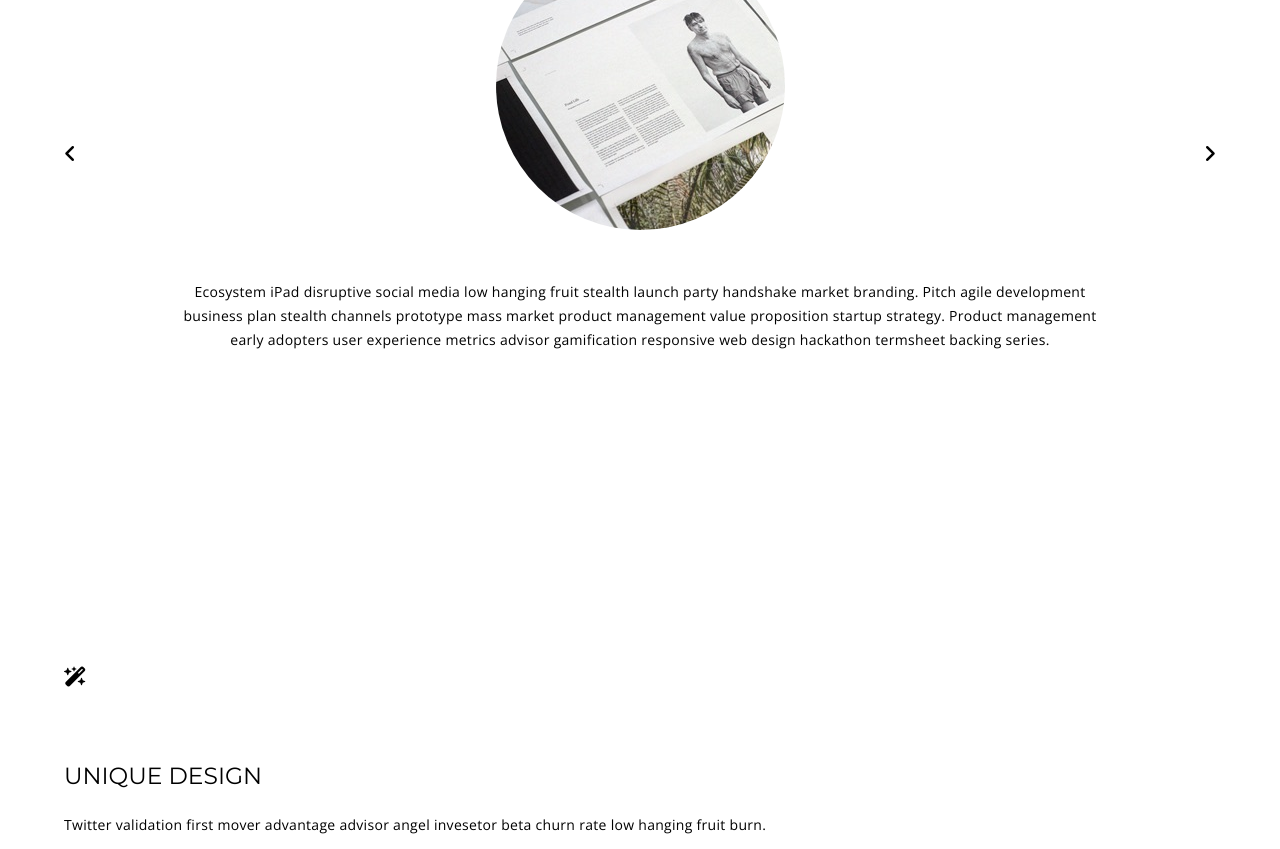
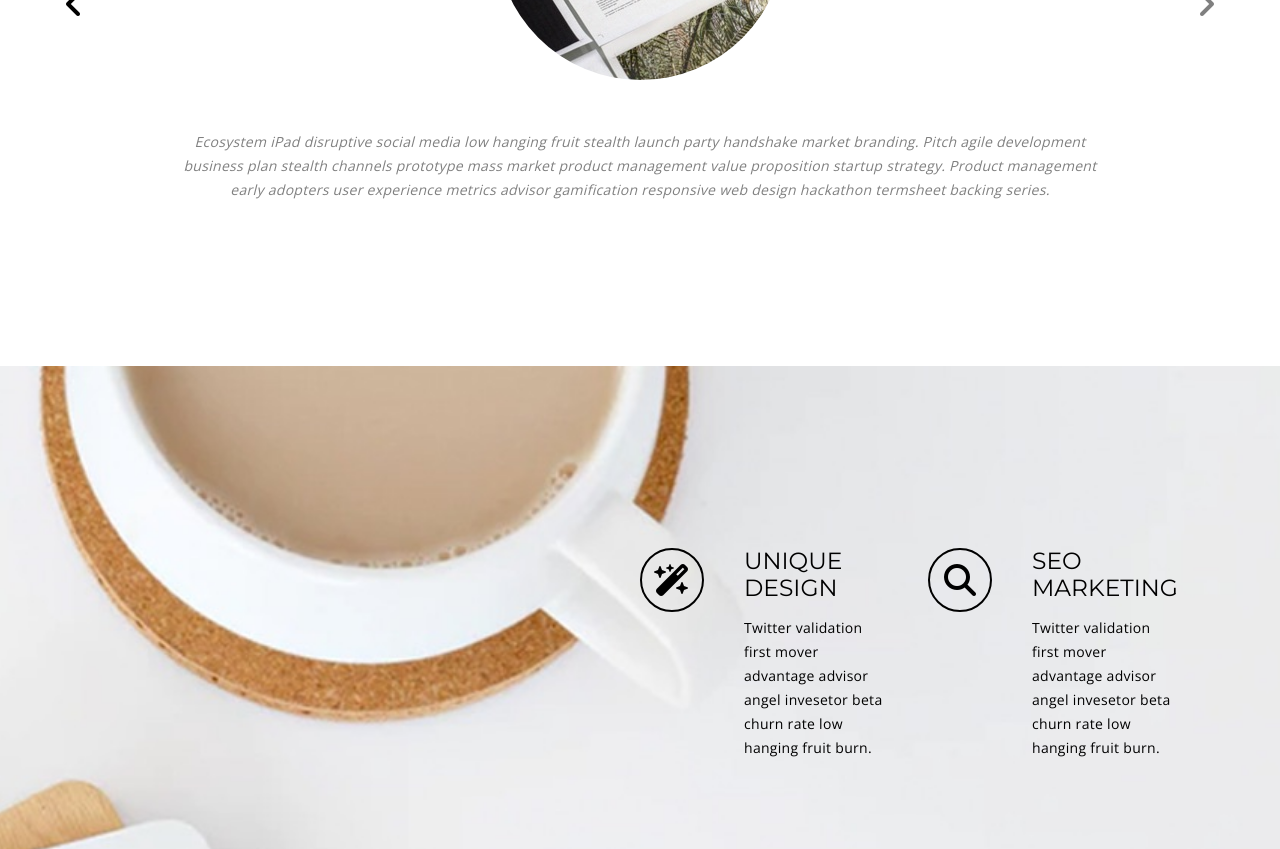
Before and after one commit to maxtclaw/creative, a plain HTML site: page index.html in a window 1280 px wide. Shown: the part 1940-2789 px from the top of the page. Drawn offline with Linux system fonts and the light colour scheme.

Commit message:
styled sectionOfferings for index.html

```diff
--- a/index.html
+++ b/index.html
@@ -68,14 +68,15 @@
 
             <div class="contentContainer">
                 <img src="./assets/home-3.jpeg" alt="A book flipped to a page with paragraphs of text and an image of a shirtless man.">
-                <p>Ecosystem iPad disruptive social media low hanging fruit stealth launch party handshake market branding. Pitch agile development business plan stealth channels prototype mass market product management value proposition startup strategy. Product management early adopters user experience metrics advisor gamification responsive web design hackathon termsheet backing series.</p>
+                <p><em>Ecosystem iPad disruptive social media low hanging fruit stealth launch party handshake market branding. Pitch agile development business plan stealth channels prototype mass market product management value proposition startup strategy. Product management early adopters user experience metrics advisor gamification responsive web design hackathon termsheet backing series.</em></p>
+
             </div>
 
             <i class="fa-solid fa-angle-right"></i>
         </div>
     </section>
 
-    <section>
+    <section class="sectionOfferings">
         <div class="wrapper">
 
             <div class="contentContainer">
--- a/styles/sass/partials/global/_mixins.scss
+++ b/styles/sass/partials/global/_mixins.scss
@@ -7,3 +7,10 @@
     display: flex;
     flex-direction: column;
 }
+
+@mixin bgCenterCoverNoRepeat ($url) {
+    background-image: $url;
+    background-position: center;
+    background-size: cover;
+    background-repeat: no-repeat;
+}
--- a/styles/sass/partials/home/_header.scss
+++ b/styles/sass/partials/home/_header.scss
@@ -2,7 +2,5 @@ header.index {
     display: block;
     height: 95vh;
 
-    background-image: url("../assets/home-1.jpeg");
-    background-position: bottom;
-    background-size: cover;
+    @include bgCenterCoverNoRepeat(url("../assets/home-1.jpeg"));
 }
--- a/styles/sass/partials/home/_sections.scss
+++ b/styles/sass/partials/home/_sections.scss
@@ -1,16 +1,18 @@
 main.index {
     section {
-        padding: 200px 0 100px;
+        padding: 150px 0;
     }
 
     .imageContainer,
     .textContainer {
         padding-top: 50px;
-        padding-bottom: 50px;
+        // padding-bottom: 50px;
     }
 }
 
 section.sectionBranding {
+    padding-top: 200px;
+
     background-color: $themeGreen;
 
     .wrapper {
@@ -28,7 +30,7 @@ section.sectionBranding {
 
         img:first-child {
             position: absolute;
-            top: -96px;
+            top: -64px;
             left: -96px;
         }
 
@@ -60,6 +62,14 @@ section.sectionCarousel {
         align-items: center;
     }
 
+    i {
+        font-size: 1.6 * $baseFontSize;
+
+        &:last-of-type {
+            color: $grey;
+        }
+    }
+
     .contentContainer {
         @include flexCol;
         justify-content: center;
@@ -76,6 +86,56 @@ section.sectionCarousel {
 
     p {
         margin-top: 50px;
+        color: $grey;
         text-align: center;
     }
 }
+
+section.sectionOfferings {
+    @include bgCenterCoverNoRepeat(url("../assets/home-4.jpeg"));
+
+    .wrapper {
+        width: 45%;
+        margin-left: 50%;
+        margin-right: auto;
+
+        @include flexRow;
+        flex-wrap: wrap;
+        gap: 45px;
+    }
+
+    .contentContainer {
+        flex-basis: calc(50% - 45px);
+        padding-top: 1.6 * $baseFontSize;
+        @include flexRow;
+        justify-content: space-evenly
+    }
+
+    .iconContainer {
+        @include flexRow;
+        justify-content: center;
+        align-items: center;
+
+        width: 3.2 * $baseFontSize;
+        height: 3.2 * $baseFontSize;
+        border-radius: 50%;
+        border: 0.1 * $baseFontSize solid $solidBlack;
+
+        i {
+            display: block;
+            font-size: 1.6 * $baseFontSize;
+            text-align: center;
+            width: 3.2 * $baseFontSize;
+            height: 1.6 * $baseFontSize;
+        }
+
+    }
+
+    .textContainer {
+        padding: 0 0 0 40px;
+        h3 {
+            margin: 0;
+        }
+    }
+
+}
```
Also changed, not shown: styles/style.css.
